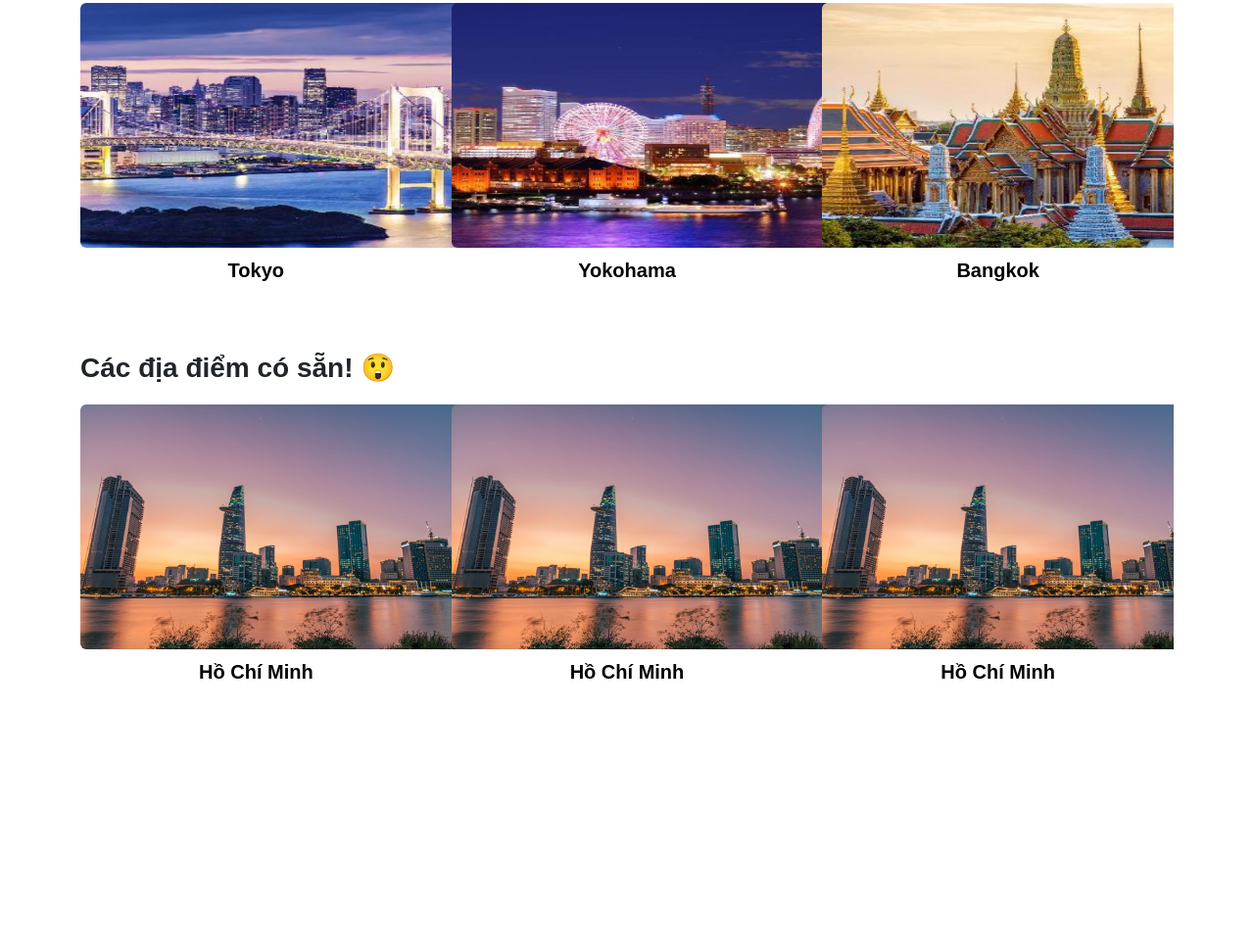
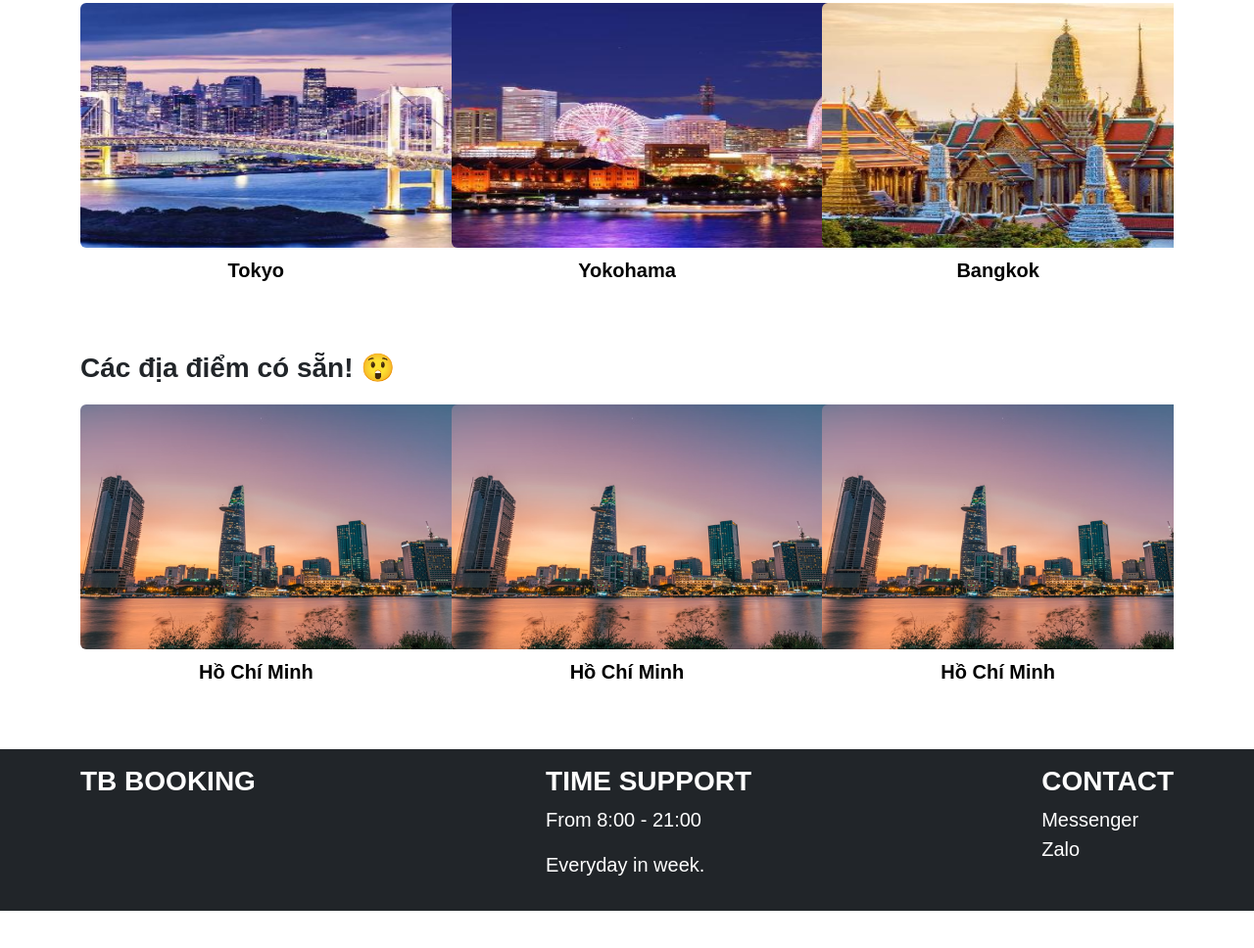
Before and after one commit to Thienbao2211/TB-Booking, a plain HTML site: page view/clientMain.html in a window 1280 px wide. Shown: the part 1461-2429 px from the top of the page at 98% size. Before the commit the page ends 2178 px from the top, so only its background shows below. Drawn offline with nearby package versions, Linux system fonts and the light colour scheme; a script that the page names is missing.

Commit message:
Update Client Main Page (Footer)

```diff
--- a/view/clientMain.html
+++ b/view/clientMain.html
@@ -345,6 +345,49 @@
 
     </div>
 
+    <!-- Footer -->
+
+    <footer class="bg-dark my-5 py-3">
+      <div class="container d-flex justify-content-between">
+        <!-- Title (Item 1) -->
+        <div class="d-inline-block">
+          <a href="main.html" class="text-center" style="text-decoration: none">
+            <h1 class="text-white fs-3 fw-bold">TB BOOKING</h1>
+          </a>
+        </div>
+
+        <!-- Uptime (Item 2) -->
+        <div class="d-inline-block">
+          <h1 class="text-white fs-3 fw-bold">TIME SUPPORT</h1>
+          <p class="text-white fs-5">From 8:00 - 21:00</p>
+          <p class="text-white fs-5">Everyday in week.</p>
+        </div>
+
+        <!-- Contact (Item 3) -->
+        <div class="d-inline-block">
+          <h1 class="text-white fs-3 fw-bold">CONTACT</h1>
+          <ul class="fs-5 ps-0">
+            <li style="list-style: none">
+              <a
+                href="https://www.facebook.com/"
+                class="text-white"
+                style="text-decoration: none"
+                >Messenger</a
+              >
+            </li>
+            <li style="list-style: none">
+              <a
+                href="https://id.zalo.me/account?continue=https%3A%2F%2Fchat.zalo.me%2F"
+                class="text-white"
+                style="text-decoration: none"
+                >Zalo</a
+              >
+            </li>
+          </ul>
+        </div>
+      </div>
+    </footer>
+
     <!-- Link Bootstrap -->
 
     <script
```
